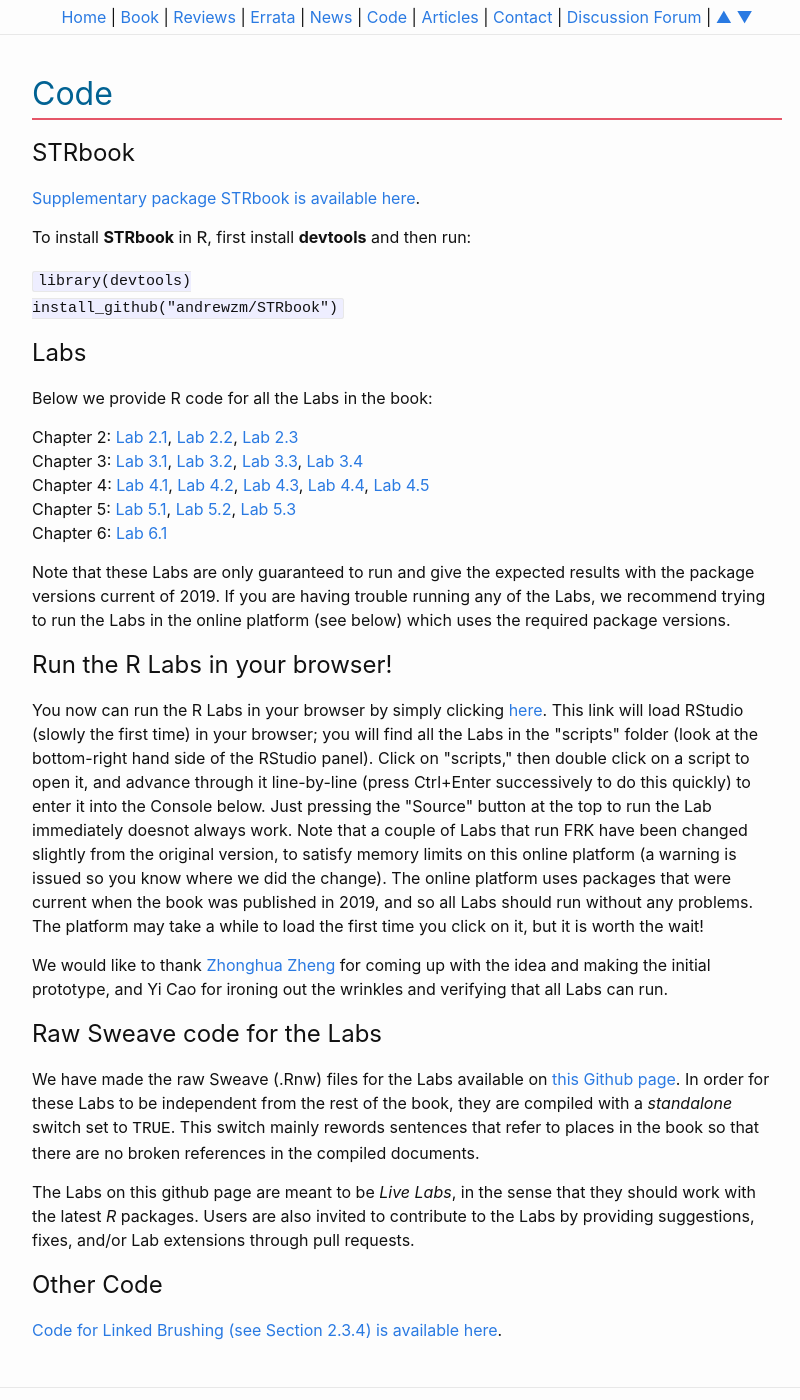
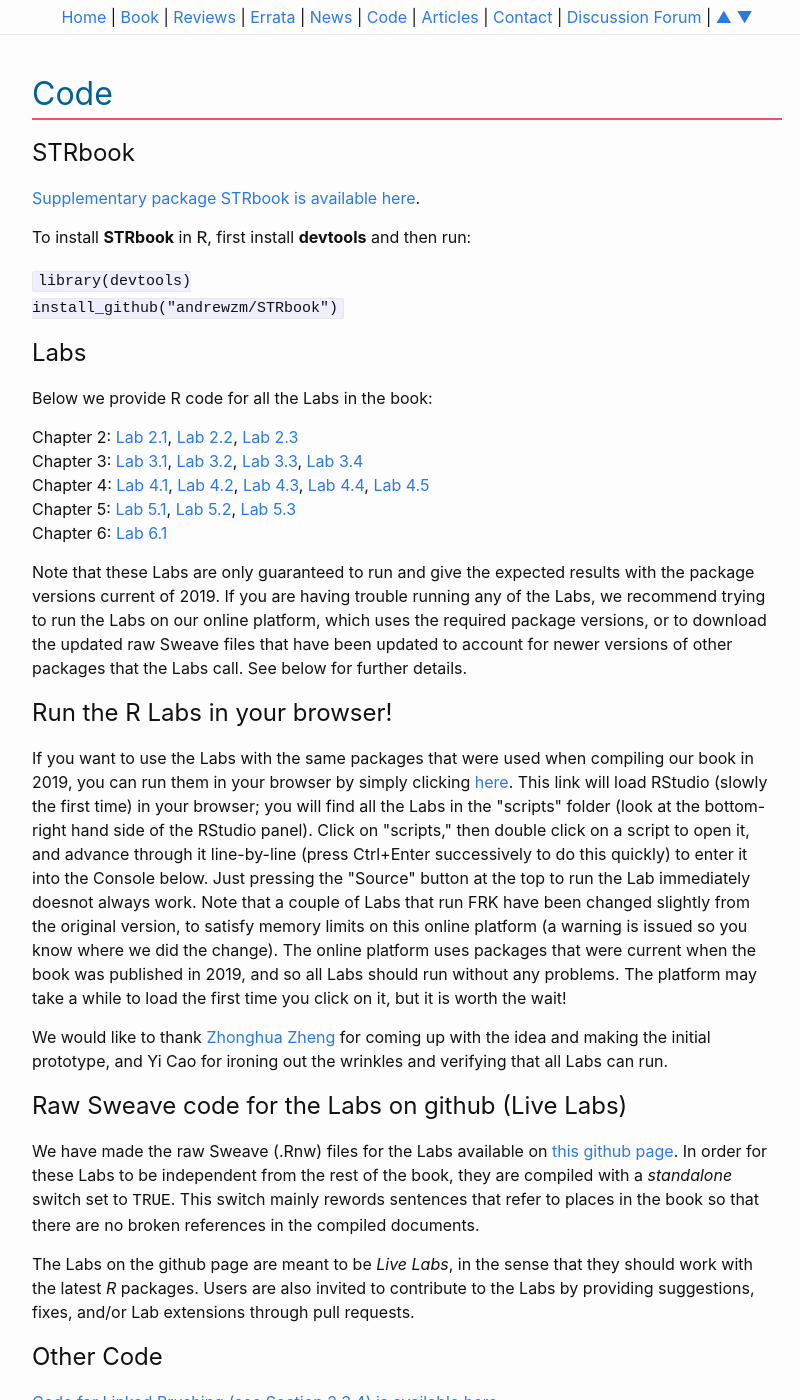
Before and after one commit to andrewzm/STRbook, a Jekyll site: the page built from docs/code.md, in a window 1280 px wide and 1400 px high. Shown: the whole window, without its empty margins (238-1038 px from the left). Built offline with Jekyll 4.4.1, drawn with Linux system fonts in a browser that asks for light colours.

Commit message:
Updated Code page

```diff
--- a/docs/_layouts/code.html
+++ b/docs/_layouts/code.html
@@ -28,12 +28,12 @@
 Chapter 6: <a href="Chap6_Lab1.R">Lab 6.1</a></p>
 </p>
 <p>
-Note that these Labs are only guaranteed to run and give the expected results with the package versions current of 2019. If you are having trouble running any of the Labs, we recommend trying to run the Labs in the online platform (see below) which uses the required package versions.
+Note that these Labs are only guaranteed to run and give the expected results with the package versions current of 2019. If you are having trouble running any of the Labs, we recommend trying to run the Labs on our online platform, which uses the required package versions, or to download the updated raw Sweave files that have been updated to account for newer versions of other packages that the Labs call. See below for further details.
 
 <h2>Run the R Labs in your browser!</h2>
 
 <p>
-You now can run the R Labs in your browser by simply clicking <a href="https://mybinder.org/v2/gh/Michaelyc/STRbook_binder/master?urlpath=rstudio" target="_blank">here</a>.
+If you want to use the Labs with the same packages that were used when compiling our book in 2019, you can run them in your browser by simply clicking <a href="https://mybinder.org/v2/gh/Michaelyc/STRbook_binder/master?urlpath=rstudio" target="_blank">here</a>.
 This link will load RStudio (slowly the first time) in your browser; you will find all the Labs in the "scripts" folder (look at the bottom-right hand side of the RStudio panel).
 Click on "scripts," then double click on a script to open it, and advance through it line-by-line (press Ctrl+Enter successively to do this quickly) to enter it into the Console below.
 Just pressing the "Source" button at the top to run the Lab immediately doesnot always work.
@@ -45,12 +45,12 @@
 and Yi Cao for ironing out the wrinkles and verifying that all Labs can run.
 </p>
 
-<h2>Raw Sweave code for the Labs</h2>
+<h2>Raw Sweave code for the Labs on github (Live Labs)</h2>
 
-We have made the raw Sweave (.Rnw) files for the Labs available on <a href="https://www.github.com/andrewzm/STRbook_Labs" target="_blank">this Github page</a>. In order for these Labs to be independent from the rest of the book, they are compiled with a <em>standalone</em> switch set to <font face="Courier New">TRUE</font>. This switch mainly rewords sentences that refer to places in the book so that there are no broken references in the compiled documents.
+We have made the raw Sweave (.Rnw) files for the Labs available on <a href="https://www.github.com/andrewzm/STRbook_Labs" target="_blank">this github page</a>. In order for these Labs to be independent from the rest of the book, they are compiled with a <em>standalone</em> switch set to <font face="Courier New">TRUE</font>. This switch mainly rewords sentences that refer to places in the book so that there are no broken references in the compiled documents.
 </p>
 <p>
-The Labs on this github page are meant to be <em>Live Labs</em>, in the sense that they should work with the latest <em>R</em> packages. Users are also invited to contribute to the Labs by providing suggestions, fixes, and/or Lab extensions through pull requests.
+The Labs on the github page are meant to be <em>Live Labs</em>, in the sense that they should work with the latest <em>R</em> packages. Users are also invited to contribute to the Labs by providing suggestions, fixes, and/or Lab extensions through pull requests.
 
 <h2>Other Code</h2>
 
```
